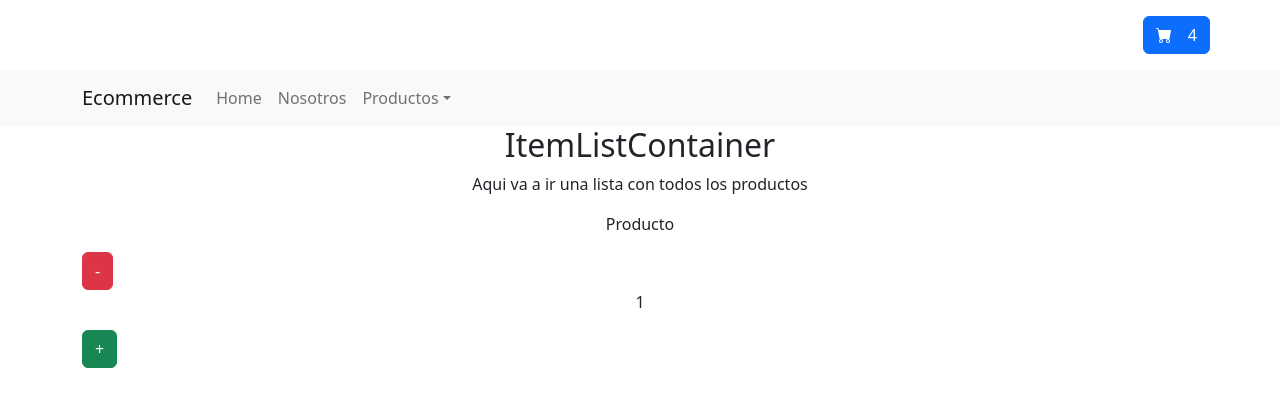
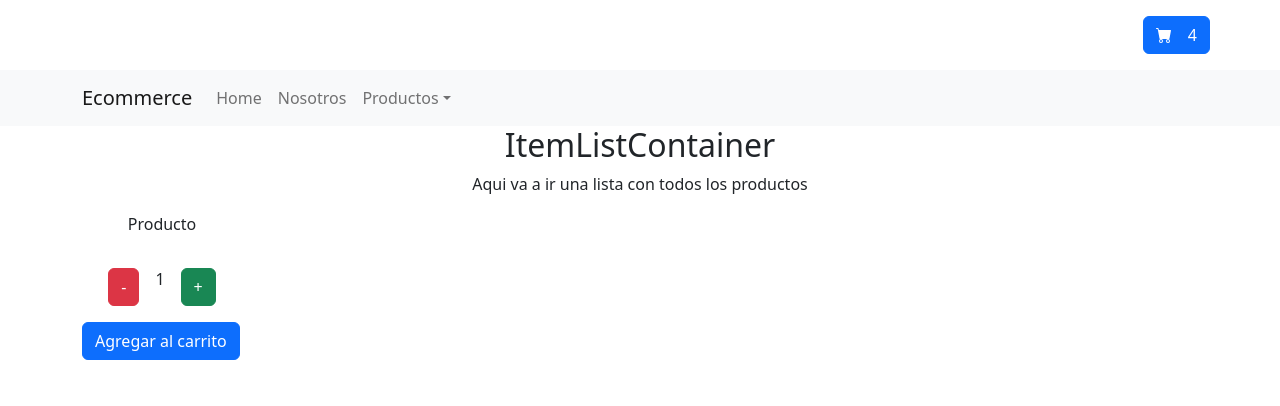
Before and after one commit to cristiancoppari/react-coderhouse-ecommerce, a React (Create React App) app in the folder react-coderhouse-ecommerce/: page / in a window 1280 px wide. Shown: the top 406 px of the page. Built offline with nearby package versions, Linux system fonts and the light colour scheme.

Commit message:
subo desafio 4

```diff
--- a/react-coderhouse-ecommerce/src/components/CartCount/ProductCount.js
+++ b/react-coderhouse-ecommerce/src/components/CartCount/ProductCount.js
@@ -3,35 +3,38 @@ import { useState } from "react";
 import Button from "react-bootstrap/Button";
 import classes from "./ProductCount.module.scss";
 
-const ProductCount = ({ initial, stock, onAdd, onRemove }) => {
+const ProductCount = ({ initial, stock, onAdd }) => {
   const [items, setItems] = useState(initial);
   // console.log(initial);
+  // console.log(stock);
 
-  // const onAddHandler = (initial, stock, items, setItems) => {
-  //   if (initial < stock) {
-  //     setItems(items + 1);
-  //   } else {
-  //     alert("No podes agregar mas productos porque no hay mas stock");
-  //   }
-  // }
+  const onAddItemHandler = () => {
+    if (items < stock) {
+      setItems(items + 1);
+    } else {
+      alert("No podes agregar mas productos porque no hay mas stock");
+    }
+  }
 
-  // const onRemoveHandler = (initial, stock, items, setItems) => {
-  //   if (initial > 0) {
-  //     setItems(items - 1);
-  //   } else {
-  //     alert("No podes restar mas productos porque llegaste a 0");
-  //   }
-  // }
+  const onRemoveItemHandler = () => {
+    if (items > 0) {
+      setItems(items - 1);
+    } else {
+      alert("No podes restar mas productos porque llegaste a 0");
+    }
+  }
 
   return (
-    <div className={classes.cartCount}>
+    <div className={classes.productCount}>
       <p>Producto</p>
 
-      <div className={classes.cartCountControllers}>
-        <Button variant="danger" onClick={() => onAdd(initial, stock, items, setItems)}>-</Button>
+      <div className={classes.productCountControllers}>
+        <Button variant="danger" onClick={onRemoveItemHandler}>-</Button>
         <p>{items}</p>
-        <Button variant="success" onClick={() => onRemove(initial, items, setItems)}>+</Button>
+        <Button variant="success" onClick={onAddItemHandler}>+</Button>
       </div>
+
+      <Button variant="primary" onClick={() => onAdd(items)}>Agregar al carrito</Button>
     </div>
   )
 }
--- a/react-coderhouse-ecommerce/src/components/CartCount/ProductCount.module.scss
+++ b/react-coderhouse-ecommerce/src/components/CartCount/ProductCount.module.scss
@@ -0,0 +1,17 @@
+.productCount {
+  width: 10rem;
+
+  .productCountControllers {
+    display: flex;
+    justify-content: center;
+    align-items: center;
+
+    p {
+      margin: 0 1rem;
+    }
+  }
+
+  button {
+    margin-top: 1rem;
+  }
+}
--- a/react-coderhouse-ecommerce/src/components/ItemListContainer/ItemListContainer.js
+++ b/react-coderhouse-ecommerce/src/components/ItemListContainer/ItemListContainer.js
@@ -4,19 +4,11 @@ import ProductCount from '../CartCount/ProductCount';
 import classes from "./ItemListContainer.module.scss";
 
 const ItemListContainer = () => {
-  const onAddHandler = (initial, stock, items, setItems) => {
-    if (initial > stock) {
-      setItems(items + 1);
+  const onAddHandler = (items) => {
+    if (items) {
+      alert("Agregaste un producto al carrito");
     } else {
-      alert("No podes agregar mas productos porque no hay mas stock");
-    }
-  }
-
-  const onRemoveHandler = (initial, items, setItems) => {
-    if (initial > 0) {
-      setItems(items--);
-    } else {
-      alert("No podes restar mas productos porque llegaste a 0");
+      alert("Debes agregar 1 producto carrito")
     }
   }
 
@@ -25,7 +17,7 @@ const ItemListContainer = () => {
       <h2>ItemListContainer</h2>
       <p>Aqui va a ir una lista con todos los productos</p>
 
-      <ProductCount initial={1} stock={10} onAdd={onAddHandler} onRemove={onRemoveHandler}></ProductCount>
+      <ProductCount initial={1} stock={10} onAdd={onAddHandler}></ProductCount>
     </Container>
   )
 }
```
